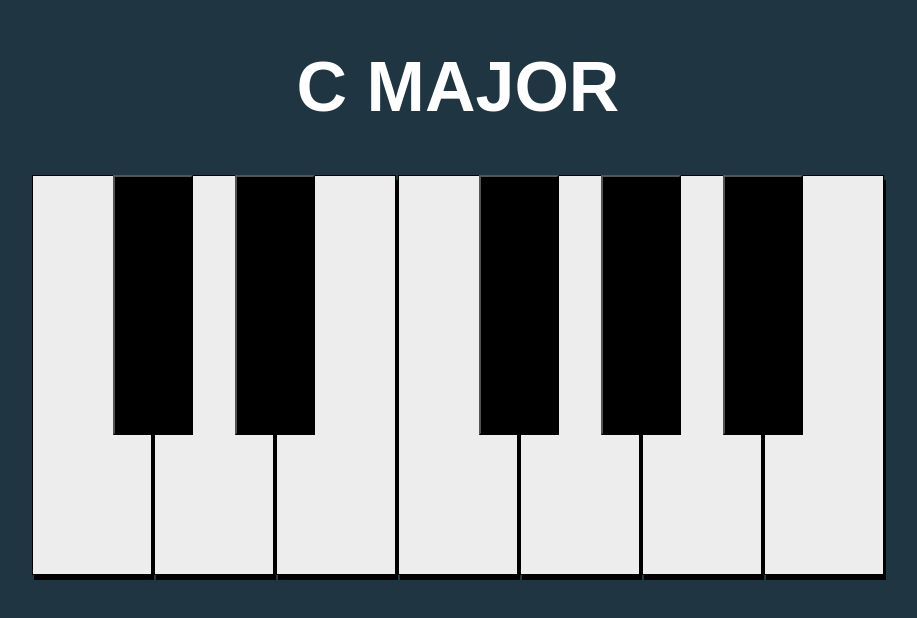
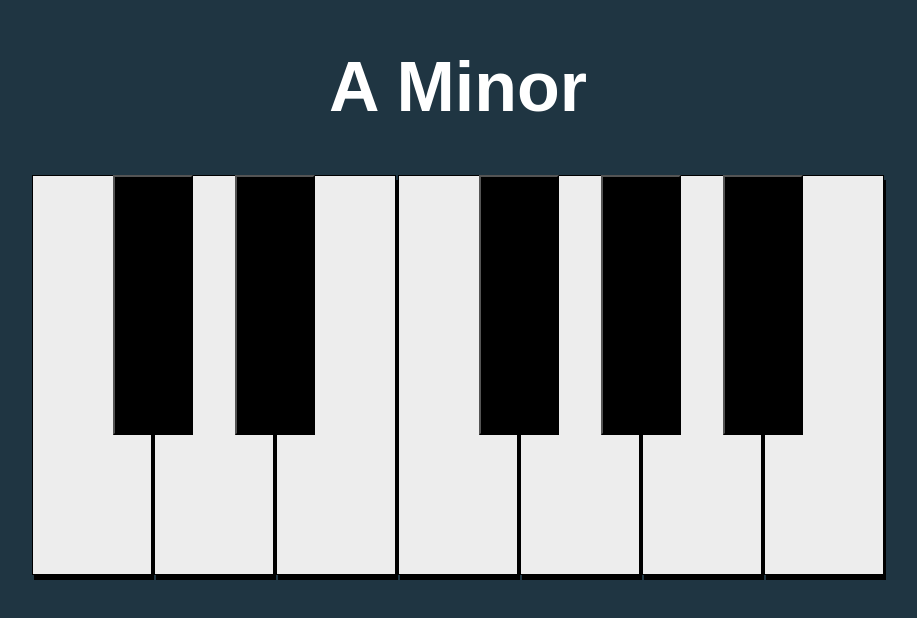
Before and after one commit to Robert-LC/KeyEasy, a React (Create React App) app in the folder ReactClient/: page / in a window 1280 px wide. Shown: the top 618 px of the page, without its empty margins (182-1099 px from the left). Built offline with nearby package versions, Linux system fonts and the light colour scheme; the HTML template or start-up script is replaced by a standard one.

Commit message:
Scaffold Game.tsx, add documentation

```diff
--- a/ReactClient/src/components/Game.tsx
+++ b/ReactClient/src/components/Game.tsx
@@ -2,25 +2,32 @@ import React, { useState } from 'react';
 import { notes } from '../helpers';
 import '../styles/Game.css';
 import Piano from './Piano';
-import scales from '../scaleList.json';
+import scales from '../scales.json';
+import _ from 'lodash';
 
 type Props = {
 
 }
 
+/**
+ * The Game Component keeps track of the user's score as well as giving the user a random scale.
+ * @returns The Game Component
+ */
 const Game: React.FC<Props> = () => {
 
     //State Variables
-    const [scaleToGuess, setScaleToGuess] = useState("C MAJOR");
+    const [scaleToGuess, setScaleToGuess] = useState(getRandomScale());
     const [currentScore, setCurrentScore] = useState(0);
     const [guesssedNotes, setGuessedNotes] = useState<string[]>([]);
 
     return(
         <div>
-            <h1 className='scale-text'>{scaleToGuess}</h1>
+            <h1 className='scale-text'>{scaleToGuess?.name}</h1>
             <Piano notes={notes} />
         </div>
     );
 }
 
+const getRandomScale = () => _.sample(scales);
+
 export default Game;
--- a/ReactClient/src/components/Key.tsx
+++ b/ReactClient/src/components/Key.tsx
@@ -12,6 +12,11 @@ const Key: React.FC<Props> = ({ note, color }) => (
 );
 
 
+/**
+ * When a key is clicked this method is called to run other methods
+ * that need to happen on click.
+ * @param e Mouse Click Event
+ */
 const onKeyClick = (e: MouseEvent<HTMLButtonElement>) => {
     const audio = new Audio(`sounds/piano_${e.currentTarget.value}.mp3`);
     audio.volume = 0.05;
--- a/ReactClient/src/components/Piano.tsx
+++ b/ReactClient/src/components/Piano.tsx
@@ -7,6 +7,10 @@ type Props = {
     notes: NoteType[]
 }
 
+/**
+ * Piano component generates all Key's in an octave (12 notes/keys)
+ * @returns One octave of a working clickable piano.
+ */
 const Piano: React.FC<Props> = ({ notes }) => (
     <Wrapper>
         <div>
--- a/ReactClient/src/react-app-env.d.ts
+++ /dev/null
@@ -1 +0,0 @@
-/// <reference types="react-scripts" />
--- a/ReactClient/src/scaleList.json
+++ /dev/null
@@ -1,4 +0,0 @@
-{
-    "C Major": ["C", "D", "E", "F", "G", "A", "B"],
-    "D Major": ["D", "E", "F#", "G", "A", "B", "C#"]
-}
--- /dev/null
+++ b/ReactClient/src/scales.json
@@ -0,0 +1,13 @@
+[
+    {
+        "name": "C Major",
+        "type": "Major",
+        "notes": ["C", "D", "E", "F", "G", "A", "B"]
+    },
+    {
+        "name": "A Minor",
+        "type": "Minor",
+        "notes": ["A", "B", "C", "D", "E", "F", "G"]
+    }
+
+]
```
Also changed, not shown: ReactClient/src/services/GameService.ts (added, +27 -0 lines).
